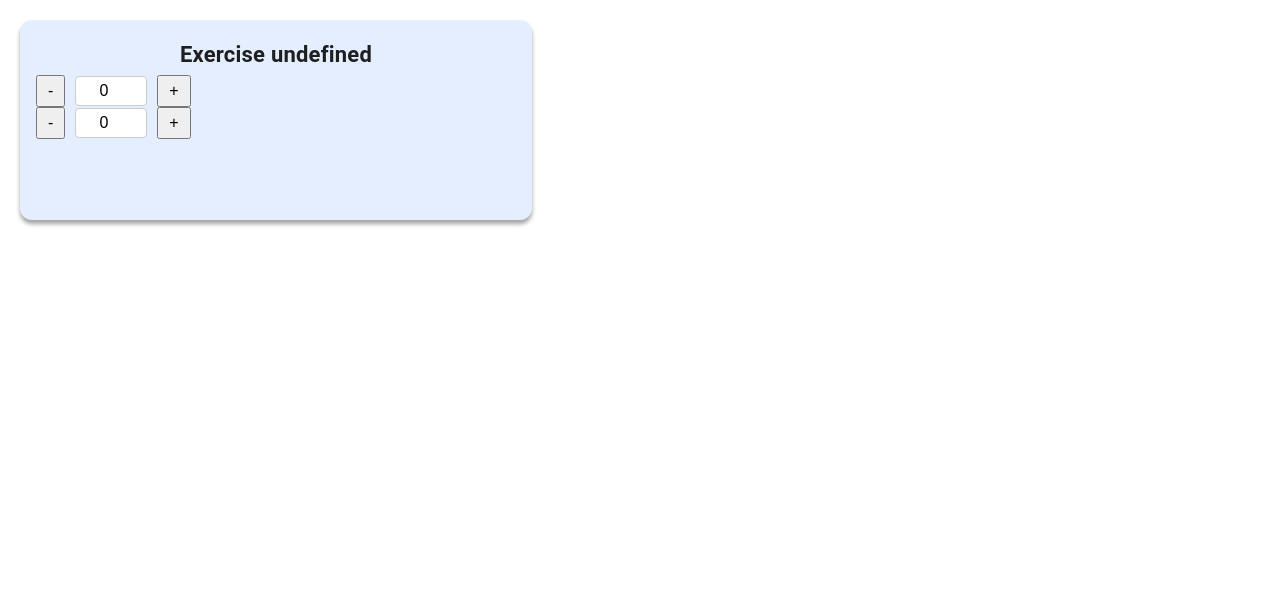
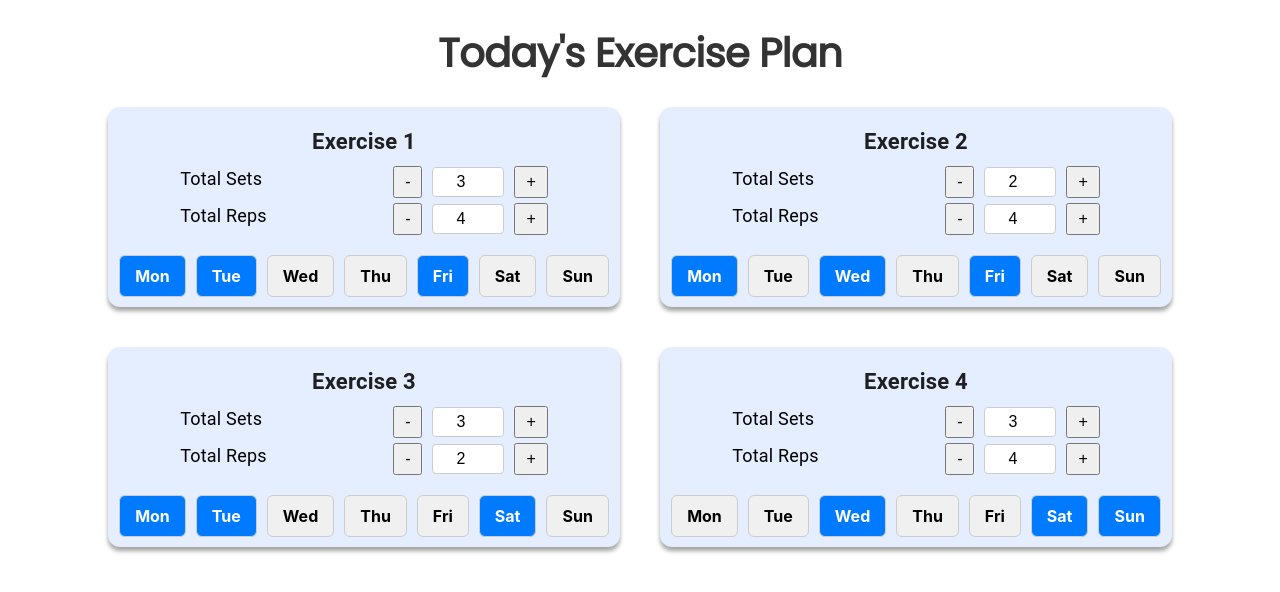
Before and after one commit to Akshat-Soni02/workout, a React (Create React App) app in the folder client/: page /editexercise in a window 1280 px wide. Shown: the top 592 px of the page. Built offline with nearby package versions, Linux system fonts and the light colour scheme.

Commit message:
add Exercise

```diff
--- a/client/src/App.js
+++ b/client/src/App.js
@@ -6,7 +6,7 @@ import LoginPage from './pages/auth/loginPage/LoginPage.jsx';
 import WorkoutPage from './pages/workoutPlans/WorkoutPlans.jsx';
 import TodayWorkoutPlans from './pages/todayWorkoutPlans/TodayWorkoutPlans.jsx'
 import DaySelector from './components/days/DaySelector.jsx'
-import EditExerciseCard from './components/editExerciseCard/EditExerciseCard.jsx'
+import EditExercisesPage from './pages/editExercisesPage/EditExercisesPage.jsx';
 
 
 function App() {
@@ -19,7 +19,7 @@ function App() {
           <Route path="/register" element={<SignupPage/>} />
           <Route path="/workoutplans" element= {<WorkoutPage />} />
           <Route path="/todayworkoutplans" element= {<TodayWorkoutPlans />} />
-          <Route path="/editexercise" element= {<EditExerciseCard />} />
+          <Route path="/editexercise" element= {<EditExercisesPage />} />
         </Routes>
       </Router>
     </div>
--- a/client/src/components/days/DaySelector.jsx
+++ b/client/src/components/days/DaySelector.jsx
@@ -1,24 +1,13 @@
-import React, { useState } from "react";
+import React from "react";
 
 const daysOfWeek = ["Mon", "Tue", "Wed", "Thu", "Fri", "Sat", "Sun"];
 
-const MultiDaySelector = () => {
-  const [selectedDays, setSelectedDays] = useState([]);
-
-  const handleSelect = (day) => {
-    setSelectedDays((prevSelected) =>
-      prevSelected.includes(day)
-        ? prevSelected.filter((d) => d !== day)
-        : [...prevSelected, day]
-    );
-  };
-
+const MultiDaySelector = ({ selectedDays = [] }) => {
   return (
     <div style={styles.container}>
       {daysOfWeek.map((day) => (
         <div
           key={day}
-          onClick={() => handleSelect(day)}
           style={{
             ...styles.dayBox,
             backgroundColor: selectedDays.includes(day) ? "#007bff" : "#f0f0f0",
--- a/client/src/components/editExerciseCard/EditExerciseCard.jsx
+++ b/client/src/components/editExerciseCard/EditExerciseCard.jsx
@@ -1,16 +1,13 @@
 import React from "react";
-import Card from '@mui/material/Card';
-import CardContent from '@mui/material/CardContent';
-import { Heading, Title, LightText, ExerciseText } from "../customTypo/CustomTypo.jsx";
+import Card from "@mui/material/Card";
+import CardContent from "@mui/material/CardContent";
+import { Title, LightText } from "../customTypo/CustomTypo.jsx";
 import CustomButton from "../button/CustomButton.jsx";
-import EditSetsAndReps from "../numberField/NumberField.jsx"
+import NumberField from "../numberField/NumberField.jsx";
+import { EditSetsAndReps } from "../numberField/NumberField.jsx";
+import MultiDaySelector from "../days/DaySelector.jsx";
 
-const EditExerciseCard = ({
-  sx = {},
-  exercises,
-  btnText,
-  id,
-}) => {
+const EditExerciseCard = ({ sx = {},id,plan }) => {
   return (
     <Card
       sx={{
@@ -20,7 +17,7 @@ const EditExerciseCard = ({
         width: "40vw",
         height: "25vh",
         margin: "20px",
-        ...sx
+        ...sx,
       }}
     >
       <CardContent>
@@ -28,18 +25,14 @@ const EditExerciseCard = ({
           {"Exercise " + id}
         </Title>
 
-        <EditSetsAndReps>{ "Total Sets" }</EditSetsAndReps>
-        <EditSetsAndReps>{ "Total Reps" }</EditSetsAndReps>
+        <EditSetsAndReps label="Total Sets" initialValue={plan.sets}/>
+        <EditSetsAndReps label="Total Reps" initialValue={plan.reps}/>
 
-        {btnText && (
-          <div className="buttonContainer">
-            <CustomButton>{btnText}</CustomButton>
-          </div>
-        )}
+        <MultiDaySelector selectedDays={plan.selectedDays} />
+
       </CardContent>
-
     </Card>
   );
-}
+};
 
 export default EditExerciseCard;
--- a/client/src/components/numberField/NumberField.jsx
+++ b/client/src/components/numberField/NumberField.jsx
@@ -1,8 +1,8 @@
 import React, { useState } from 'react';
 import {LightText} from '../customTypo/CustomTypo.jsx'
 
-const NumberField = ({ min = 0, max = 100, step = 1 }) => {
-  const [value, setValue] = useState(min);
+const NumberField = ({ min = 0, max = 100, step = 1, initialValue }) => {
+  const [value, setValue] = useState(initialValue !== undefined ? initialValue : min);
 
   const handleIncrement = () => {
     if (value + step <= max) {
@@ -39,31 +39,32 @@ const NumberField = ({ min = 0, max = 100, step = 1 }) => {
 
 const styles = {
   container: {
-    display: 'flex',
-    alignItems: 'center',
+    display: "flex",
+    alignItems: "center",
   },
   button: {
-    padding: '5px 10px',
-    fontSize: '16px',
-    cursor: 'pointer',
+    padding: "5px 10px",
+    fontSize: "16px",
+    cursor: "pointer",
   },
   input: {
-    width: '60px',
-    textAlign: 'center',
-    fontSize: '16px',
-    margin: '0 10px',
-    padding: '5px',
-    borderRadius: '4px',
-    border: '1px solid #ccc',
+    width: "60px",
+    textAlign: "center",
+    fontSize: "16px",
+    margin: "0 10px",
+    padding: "5px",
+    borderRadius: "4px",
+    border: "1px solid #ccc",
   },
 };
 
 export default NumberField;
 
-
-export const EditSetsAndReps = ({ children, ...props }) => (
-  <div style={{ display: "flex",margin : "5px",justifyContent : "space-between"}}>
-    <LightText sx = {{color: "black",fontSize: "18px"}}> {children} </LightText>
-    <NumberField min={0} max={10} step={1} />
+export const EditSetsAndReps = ({ label, initialValue }) => (
+  <div style={{ display: "flex", margin: "5px", justifyContent: "space-between", paddingLeft : "4vw", paddingRight : "4vw" }}>
+    <LightText sx={{ color: "black", fontSize: "18px"}}>
+      {label}
+    </LightText>
+    <NumberField min={0} max={10} step={1} initialValue = {initialValue}/>
   </div>
 );
--- a/client/src/pages/editExercisesPage/EditExercisesPage.jsx
+++ b/client/src/pages/editExercisesPage/EditExercisesPage.jsx
@@ -0,0 +1,28 @@
+import React from "react";
+import EditExerciseCard from "../../components/editExerciseCard/EditExerciseCard.jsx";
+import { Title, Heading}from "../../components/customTypo/CustomTypo.jsx";
+import CustomButton from "../../components/button/CustomButton.jsx";
+import '../workoutPlans/WorkoutPlans.css'
+
+
+const EditExercisesPage = () => {
+
+
+    const plans = [{sets : 3,reps : 4,selectedDays : ["Mon","Tue","Fri"]},{sets : 2,reps : 4, selectedDays : ["Mon","Wed","Fri"]},{sets : 3,reps : 2,selectedDays : ["Mon","Tue","Sat"]},{sets : 3,reps : 4,selectedDays : ["Wed","Sat","Sun"]}]
+                return (
+                    <div className="workoutpage">
+                    <Heading>{ "Today's Exercise Plan" }</Heading>
+                    <div className="workoutplans">
+                        {plans.map((plan, index) => (
+                            <EditExerciseCard
+                                key={index}
+                                plan = {plan}
+                                id = {index + 1}
+                            />
+                        ))}
+                    </div>
+                    </ div>
+                );
+};
+
+export default EditExercisesPage;
```
